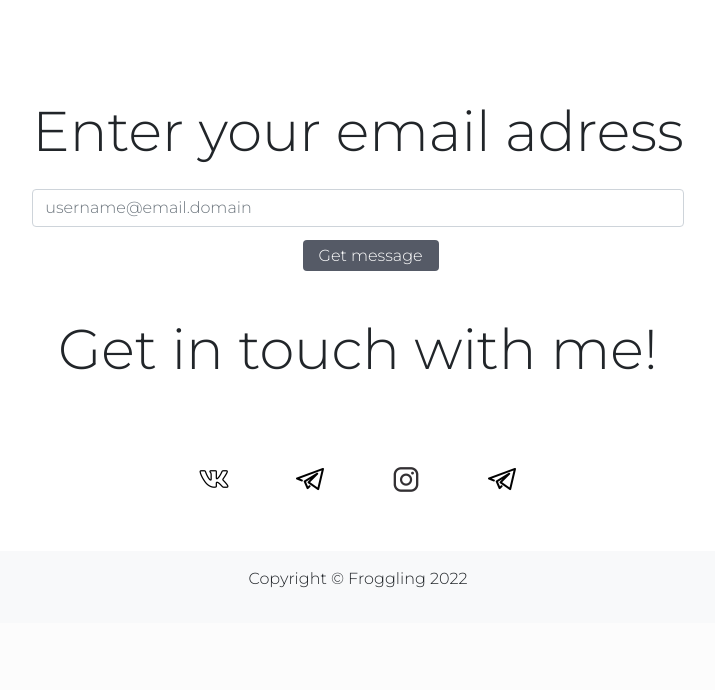
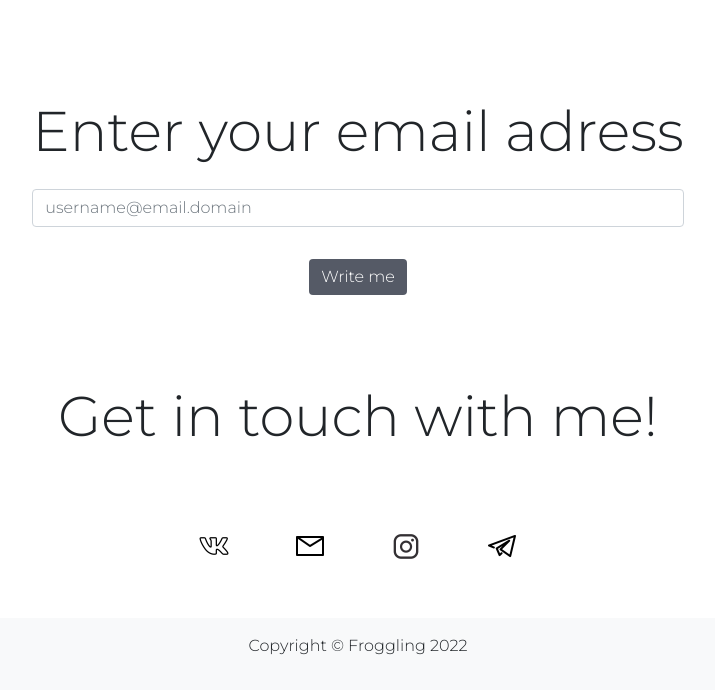
Before and after one commit to FroggyKwa/golovankov.ru, a PHP site: page / in a window 1280 px wide. Shown: the part 1161-1851 px from the top of the page, without its empty margins (282-997 px from the left). Before the commit the page ends 1749 px from the top, so only its background shows below. Run offline with PHP 8.4, Linux system fonts and the light colour scheme.

Commit message:
fix style of submit button

```diff
--- a/css/style.css
+++ b/css/style.css
@@ -118,7 +118,7 @@ body
 #mail
 {
   padding: 1em;
-  background-image: url(../static/telegram.png);
+  background-image: url(../static/mail.png);
   background-size: contain;
   background-repeat: no-repeat;
   display: block;
@@ -141,16 +141,11 @@ body
 #feedback
 {
    display: inline-block;
-   margin-left: auto;
-   margin-right: auto;
-   text-align: left;
+   margin: auto;
 }
 
 #submit
 {
-  display: inline;
-  padding-right: 1em;
-  padding-left: 1em;
-  margin-left: 16.9em;
+  margin: 2em;
   text-align: center;
 }
--- a/index.html
+++ b/index.html
@@ -83,11 +83,11 @@
 
   <div id="form" class="container center-block">
     <form id="feedback" class="justify-content-center">
-     <div class="mb-3">
+     <div class="mb-3 text-center">
        <label for="exampleInputEmail1" class="display-4 pb-3 form-label">Enter your email adress</label>
        <input placeholder="username@email.domain" type="email" class="form-control" id="exampleInputEmail" aria-describedby="emailHelp">
+       <a onclick="openMailDialog()" id="submit" href="##" class="btn mybtn btn-primary btn-md mb-4" role="button">Write me</a>
      </div>
-     <a onclick="openMailDialog()" id="submit" href="##" class="btn mybtn btn-primary btn-md mb-4" role="button">Get message</a>
    </form>
   </div>
   <section id="contacts_section" class="container-fluid text-center py-4" id="contacts">
```
